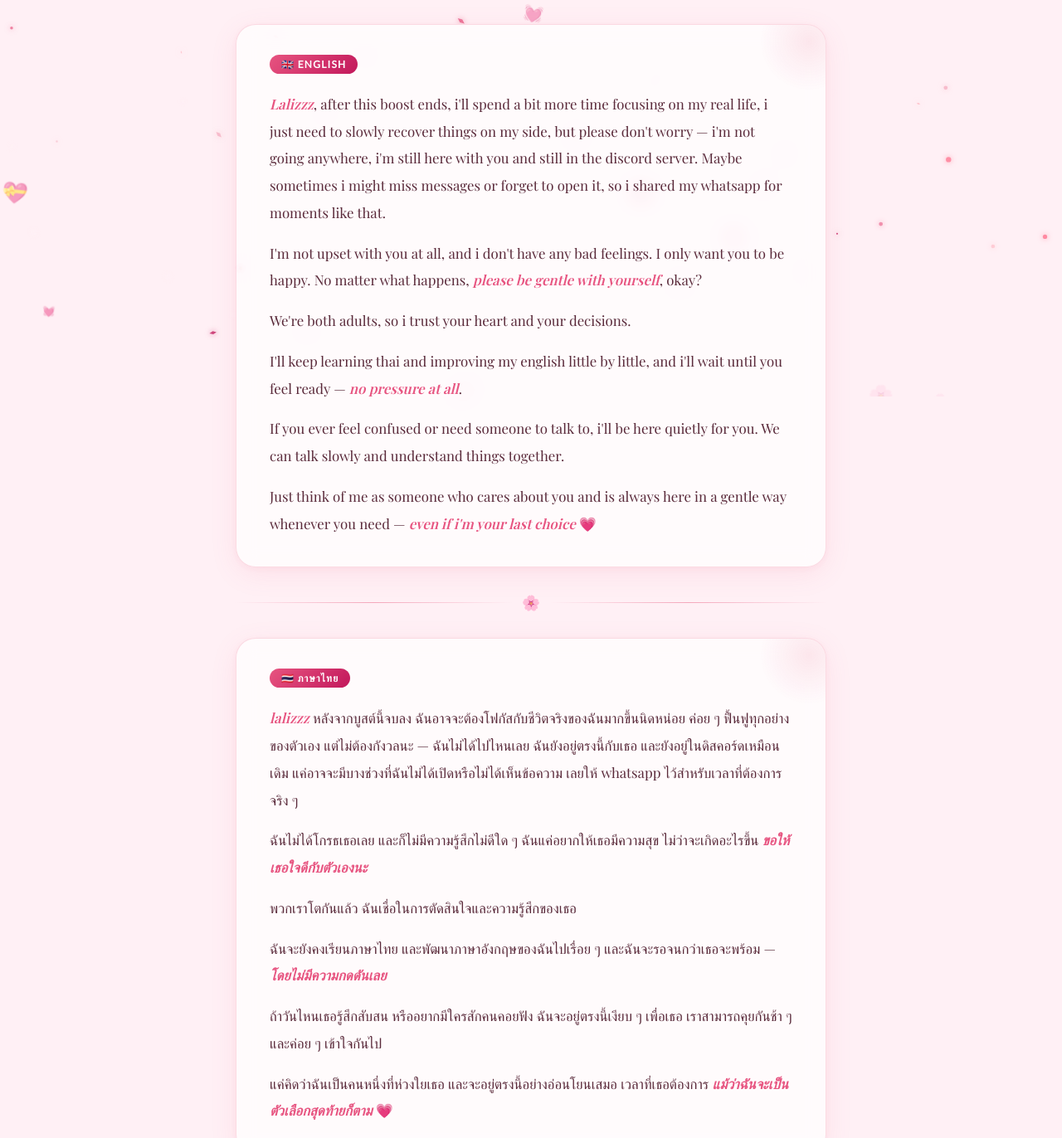
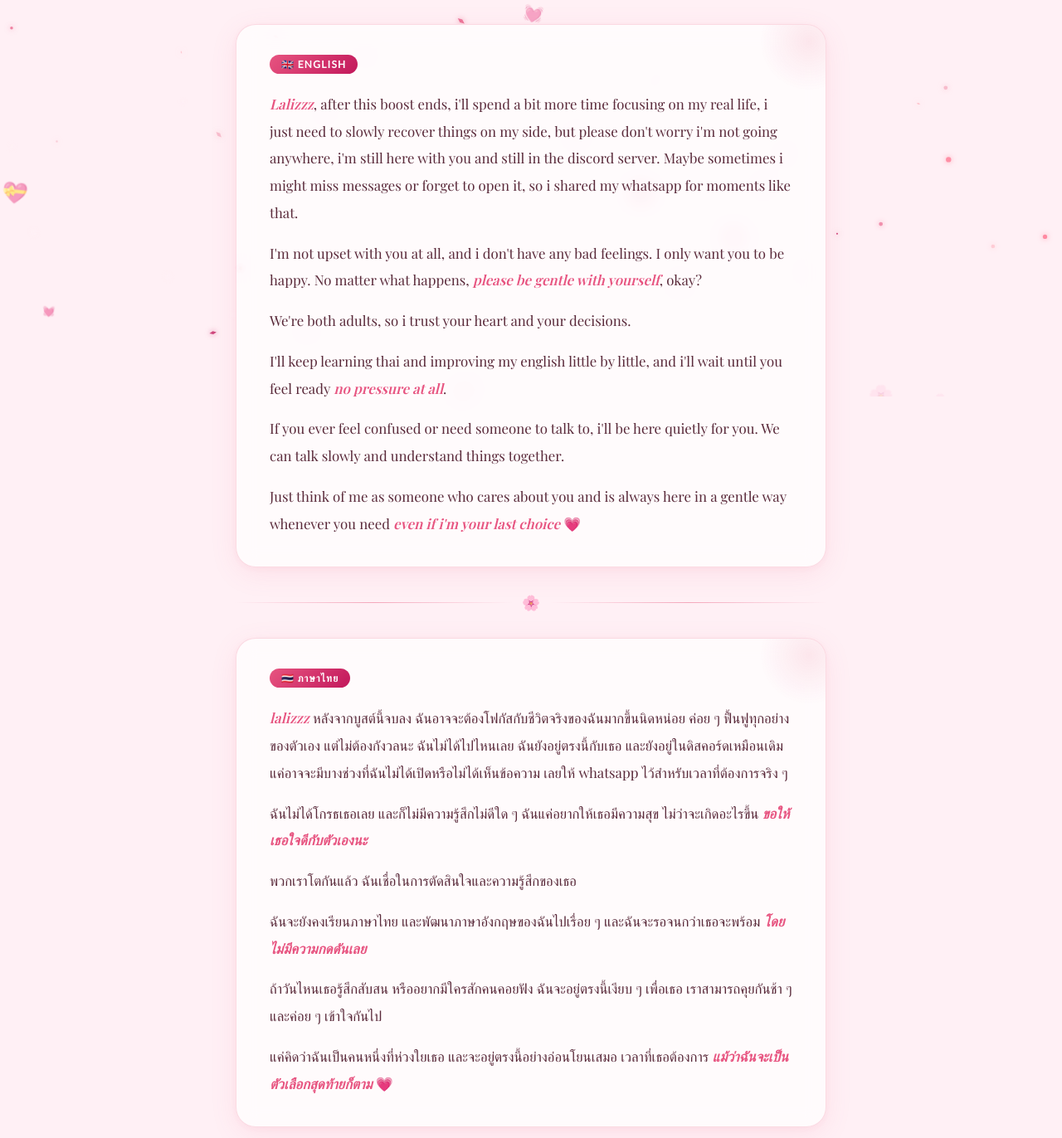
Before and after one commit to Fridael/Lalizzz, a plain HTML site: page index.html in a window 1280 px wide. Shown: the part 322-1694 px from the top of the page at 83% size. Drawn offline with nearby package versions, Linux system fonts and the light colour scheme; a web font is replaced by a local one.

Commit message:
Update index.html

```diff
--- a/index.html
+++ b/index.html
@@ -281,7 +281,7 @@
 
     <p>
       <span class="highlight">Lalizzz</span>, after this boost ends, i'll spend a bit more time focusing on my real life,
-      i just need to slowly recover things on my side, but please don't worry —
+      i just need to slowly recover things on my side, but please don't worry
       i'm not going anywhere, i'm still here with you and still in the discord server.
       Maybe sometimes i might miss messages or forget to open it,
       so i shared my whatsapp for moments like that.
@@ -296,7 +296,7 @@
     </p>
     <p>
       I'll keep learning thai and improving my english little by little,
-      and i'll wait until you feel ready — <span class="highlight">no pressure at all</span>.
+      and i'll wait until you feel ready <span class="highlight">no pressure at all</span>.
     </p>
     <p>
       If you ever feel confused or need someone to talk to, i'll be here quietly for you.
@@ -304,7 +304,7 @@
     </p>
     <p>
       Just think of me as someone who cares about you and is always here in a gentle way
-      whenever you need — <span class="highlight">even if i'm your last choice</span> 💗
+      whenever you need <span class="highlight">even if i'm your last choice</span> 💗
     </p>
   </div>
 
@@ -316,7 +316,7 @@
 
     <p>
       <span class="highlight">lalizzz</span> หลังจากบูสต์นี้จบลง ฉันอาจจะต้องโฟกัสกับชีวิตจริงของฉันมากขึ้นนิดหน่อย
-      ค่อย ๆ ฟื้นฟูทุกอย่างของตัวเอง แต่ไม่ต้องกังวลนะ — ฉันไม่ได้ไปไหนเลย
+      ค่อย ๆ ฟื้นฟูทุกอย่างของตัวเอง แต่ไม่ต้องกังวลนะ ฉันไม่ได้ไปไหนเลย
       ฉันยังอยู่ตรงนี้กับเธอ และยังอยู่ในดิสคอร์ดเหมือนเดิม
       แค่อาจจะมีบางช่วงที่ฉันไม่ได้เปิดหรือไม่ได้เห็นข้อความ
       เลยให้ whatsapp ไว้สำหรับเวลาที่ต้องการจริง ๆ
@@ -331,7 +331,7 @@
     </p>
     <p>
       ฉันจะยังคงเรียนภาษาไทย และพัฒนาภาษาอังกฤษของฉันไปเรื่อย ๆ
-      และฉันจะรอจนกว่าเธอจะพร้อม — <span class="highlight">โดยไม่มีความกดดันเลย</span>
+      และฉันจะรอจนกว่าเธอจะพร้อม <span class="highlight">โดยไม่มีความกดดันเลย</span>
     </p>
     <p>
       ถ้าวันไหนเธอรู้สึกสับสน หรืออยากมีใครสักคนคอยฟัง
```
